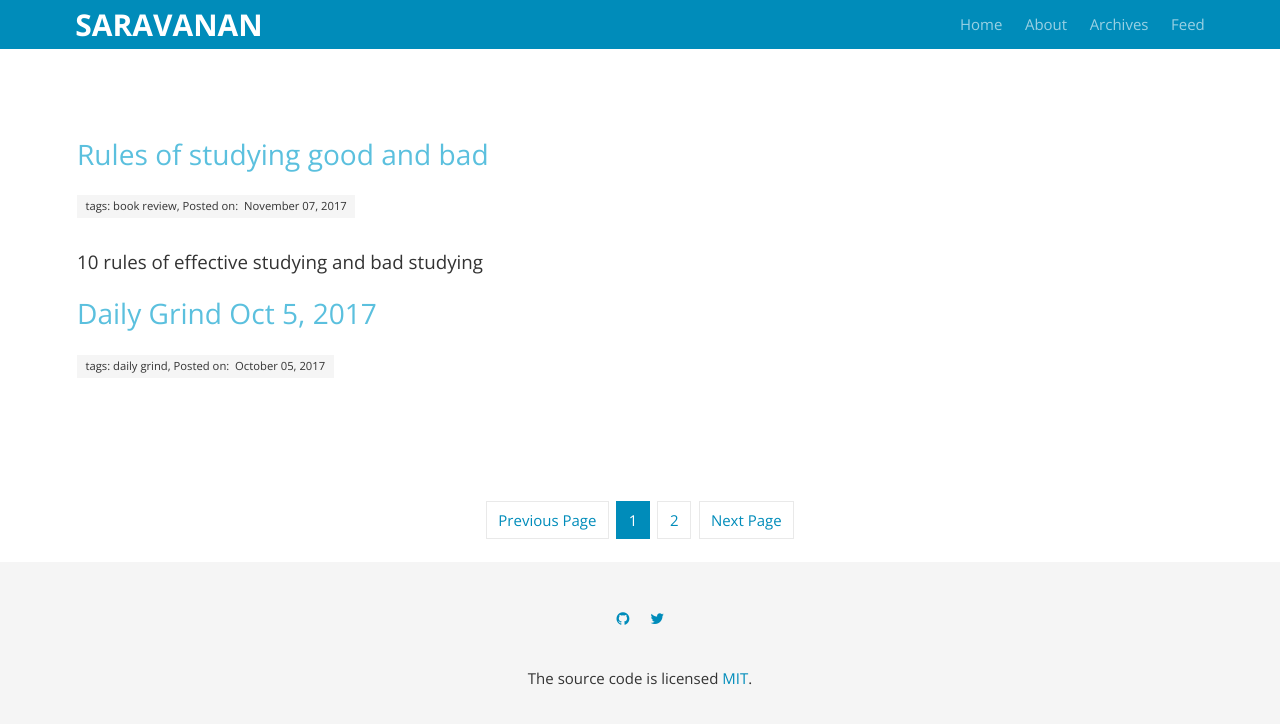
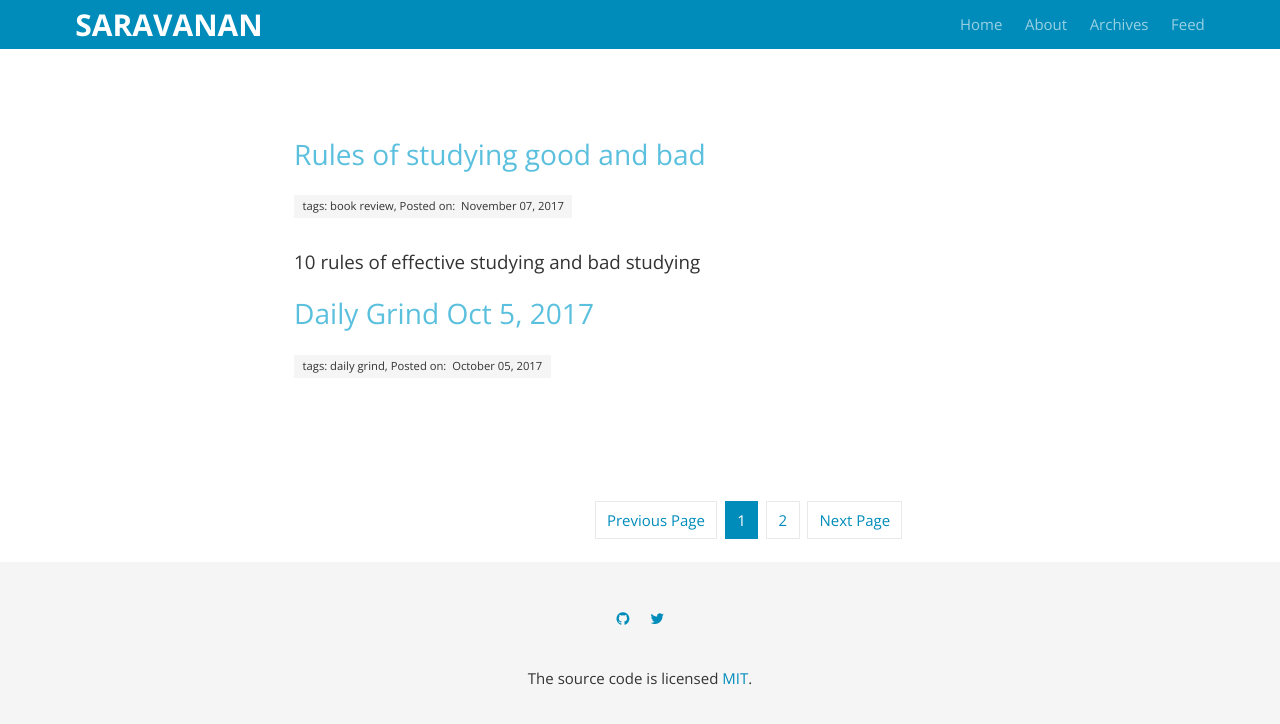
Before and after one commit to saravanaram/saravanaram.github.io, a Jekyll site: the page built from index.html, in a window 1280 px wide. Shown: the top 724 px of the page. Built offline with Jekyll 4.4.1, drawn with Linux system fonts in a browser that asks for light colours; nearby versions of some CDN libraries; the list of posts is cut into pages by our own code.

Commit message:
Update default.html

```diff
--- a/_layouts/default.html
+++ b/_layouts/default.html
@@ -82,13 +82,22 @@
       </div>
     </div>-->
   </section>
-
+ <div class="columns">
+    <div class="column is-2">
+      <aside class="menu section">
+      </aside>
+    </div>
+    <div class="column">
       <section class="section">
         <div class="content">
            <!-- <p class="has-text-centered">Skeleton template for a basic layout.</p>-->
             {{ content }}
         </div>
     </section>
+    </div>
+</div>
+
+
 
     {% include footer.html %}
     <script type="text/javascript" src="/assets/js/bulma.js"></script>
```
